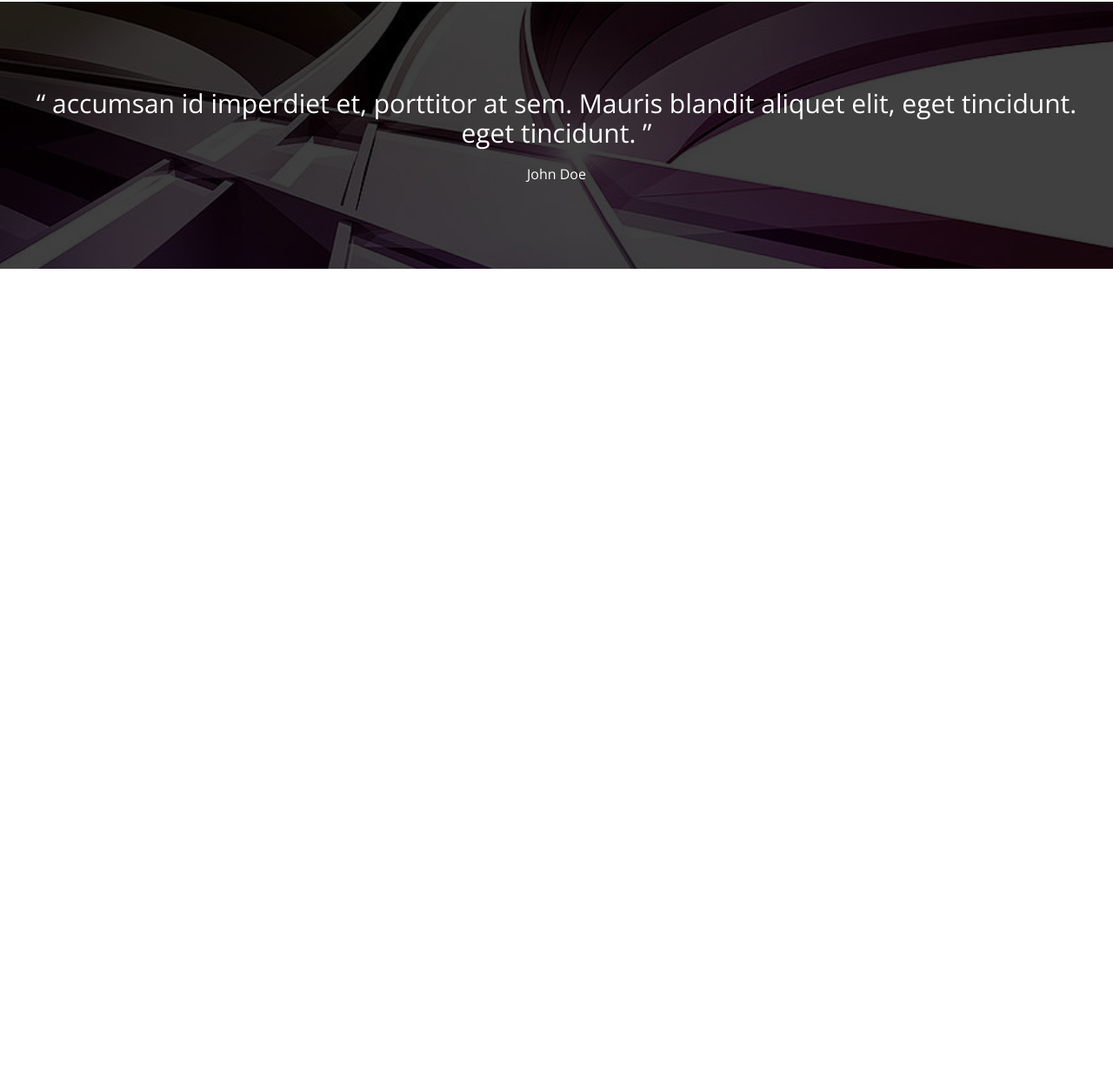
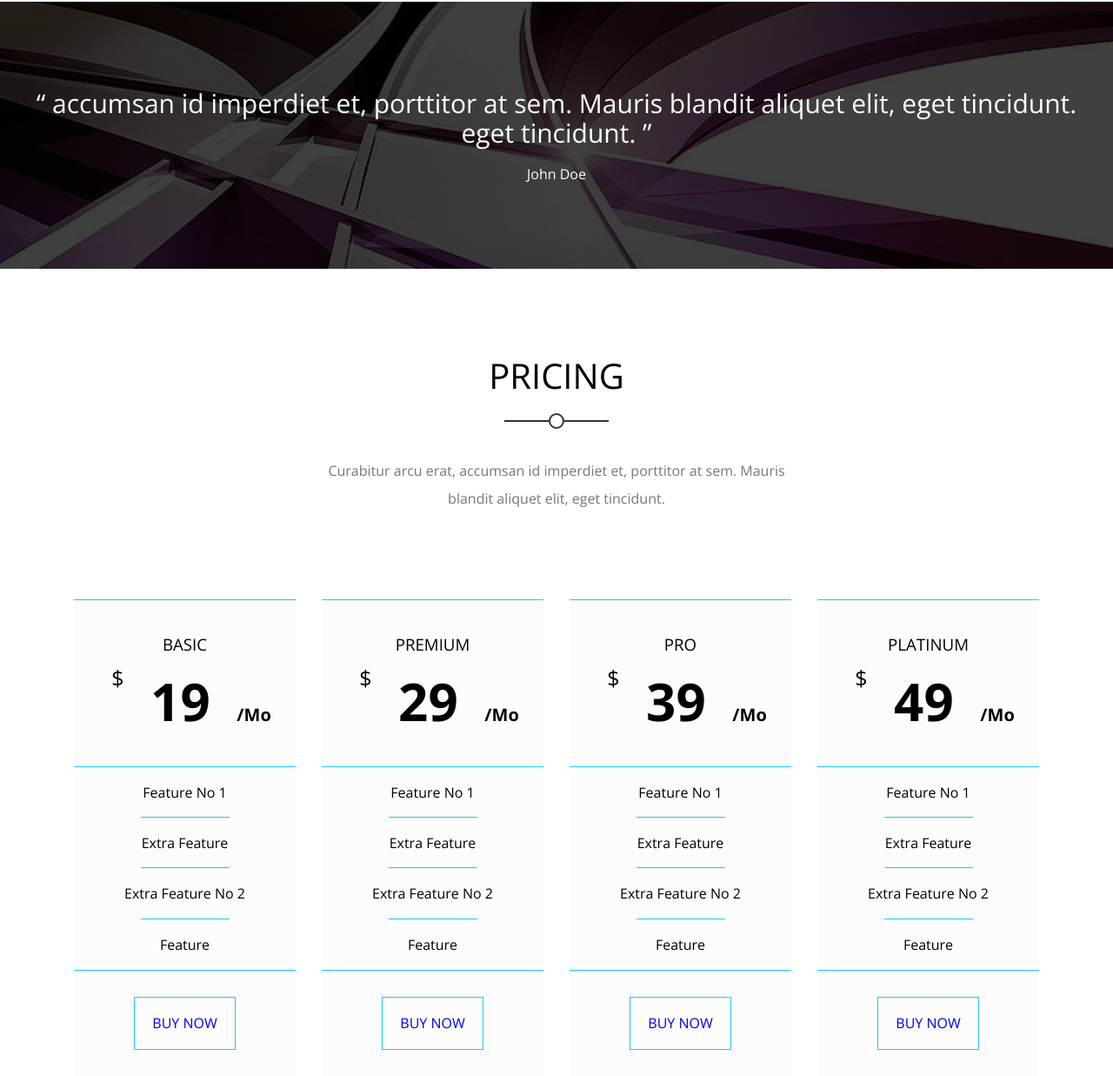
Before and after one commit to my-templatess/template-two, a plain HTML site: page index.html in a window 1280 px wide. Shown: the part 5889-7126 px from the top of the page at 87% size. Before the commit the page ends 6198 px from the top, so only its background shows below. Drawn offline with nearby package versions, Linux system fonts and the light colour scheme.

Commit message:
Ending Pricing Part

```diff
--- a/css/kasper.css
+++ b/css/kasper.css
@@ -305,7 +305,7 @@ header nav .form i {
   -ms-border-radius: 50%;
   -o-border-radius: 50%;
 }
-.main-heading p {
+.services .main-heading p {
   width: 550px;
   margin: 0 auto 100px;
   max-width: 100%;
@@ -866,8 +866,130 @@ q::after {
   margin: auto;
   width: fit-content;
   font-size: 30px;
-  margin-bottom: 20px ;
+  margin-bottom: 20px;
   display: block;
   max-width: 94%;
 }
 /* End Quote */
+/* Start Pricing  */
+.pricing {
+  margin-top: var(--section-padding);
+}
+.pricing .main-heading {
+  text-align: center;
+}
+.pricing .main-heading h2 {
+  font-weight: normal;
+  font-size: 40px;
+  text-transform: uppercase;
+  position: relative;
+  margin-bottom: 70px;
+}
+.pricing .main-heading h2::before {
+  content: "";
+  position: absolute;
+  width: 120px;
+  height: 2px;
+  background-color: #333;
+  bottom: -30px;
+  left: 50%;
+  transform: translateX(-50%);
+  -webkit-transform: translateX(-50%);
+  -moz-transform: translateX(-50%);
+  -ms-transform: translateX(-50%);
+  -o-transform: translateX(-50%);
+}
+.pricing .main-heading h2::after {
+  content: "";
+  position: absolute;
+  width: 14px;
+  height: 14px;
+  border: 2px solid #333;
+  background-color: white;
+  bottom: -38px;
+  left: 50%;
+  transform: translateX(-50%);
+  -webkit-transform: translateX(-50%);
+  -moz-transform: translateX(-50%);
+  -ms-transform: translateX(-50%);
+  -o-transform: translateX(-50%);
+  border-radius: 50%;
+  -webkit-border-radius: 50%;
+  -moz-border-radius: 50%;
+  -ms-border-radius: 50%;
+  -o-border-radius: 50%;
+}
+.pricing .main-heading p {
+  width: 550px;
+  margin: 0 auto 100px;
+  max-width: 100%;
+  line-height: 2;
+  color: #777;
+}
+.pricing .plans {
+  display: grid;
+  grid-template-columns: repeat(auto-fill, minmax(250px, 1fr));
+  gap: 30px;
+}
+.pricing .container .plans .plan {
+  width: 100%;
+  background-color: #fcfcfc;
+  text-align: center;
+}
+.pricing .container .plans .plan .head {
+  padding: 40px 20px;
+  border-top: 1px var(--main-color) solid;
+  border-bottom: 1px var(--main-color) solid;
+}
+.pricing .container .plans .plan .head h3 {
+  font-weight: normal;
+  margin-bottom: 20px ;
+}
+  .pricing .container .plans .plan .head span {
+    font-size: 60px;
+    font-weight: bold;
+  }
+  .pricing .plans .plan .head span::before {
+    content: "$";
+    font-size: 25px;
+    position: relative;
+    top: -40px;
+    margin-right: 15px;
+    font-weight: normal;
+}
+.pricing .plans .plan .head span::after {
+  content: "/Mo";
+  font-size: 20px;
+  position: relative;
+  right: -15px;
+}
+.pricing .container .plans .plan ul {
+  border-bottom: 1px solid var(--main-color);
+}
+.pricing .container .plans .plan ul li {
+  padding: 20px;
+  position: relative;
+}
+.pricing .plans .plan ul li:not(:last-child)::after {
+  content: "";
+  width: 40%;
+  height: 1px;
+  background-color: var(--main-color);
+  position: absolute;
+  left: 50%;
+  transform: translateX(-50%);
+  bottom: 0;
+  -webkit-transform: translateX(-50%);
+  -moz-transform: translateX(-50%);
+  -ms-transform: translateX(-50%);
+  -o-transform: translateX(-50%);
+}
+.pricing .plans .plan .foot a {
+  display: block;
+  padding: 20px 20px;
+  text-decoration: none;
+  border: 1px solid var(--main-color);
+  width: fit-content;
+  margin: 30px auto;
+}
+/* End Pricing  */
--- a/index.html
+++ b/index.html
@@ -20,6 +20,7 @@
       rel="stylesheet"
     />
   </head>
+
   <body>
     <!-- Start Header -->
     <header>
@@ -344,11 +345,86 @@
     <div class="quote">
       <div class="container"></div>
       <q>
-        accumsan id imperdiet et, porttitor at sem. Mauris blandit aliquet elit, eget tincidunt.
-        eget tincidunt.
+        accumsan id imperdiet et, porttitor at sem. Mauris blandit aliquet elit,
+        eget tincidunt. eget tincidunt.
       </q>
       <span>John Doe</span>
     </div>
     <!-- End Quote -->
+    <!-- Start Pricing -->
+    <div class="pricing">
+      <div class="container">
+        <div class="main-heading">
+          <h2>PRICING</h2>
+          <p>
+            Curabitur arcu erat, accumsan id imperdiet et, porttitor at sem.
+            Mauris blandit aliquet elit, eget tincidunt.
+          </p>
+        </div>
+        <div class="plans">
+          <div class="plan">
+            <div class="head">
+              <h3>BASIC</h3>
+              <span>
+                <b>19 </b>
+              </span>
+            </div>
+            <ul>
+              <li>Feature No 1</li>
+              <li>Extra Feature</li>
+              <li>Extra Feature No 2</li>
+              <li>Feature</li>
+            </ul>
+            <div class="foot"><a href="#">BUY NOW</a></div>
+          </div>
+          <div class="plan">
+            <div class="head">
+              <h3>PREMIUM</h3>
+              <span>
+                <b>29 </b>
+              </span>
+            </div>
+            <ul>
+              <li>Feature No 1</li>
+              <li>Extra Feature</li>
+              <li>Extra Feature No 2</li>
+              <li>Feature</li>
+            </ul>
+            <div class="foot"><a href="#">BUY NOW</a></div>
+          </div>
+          <div class="plan">
+            <div class="head">
+              <h3>PRO</h3>
+              <span>
+                <b>39 </b>
+              </span>
+            </div>
+            <ul>
+              <li>Feature No 1</li>
+              <li>Extra Feature</li>
+              <li>Extra Feature No 2</li>
+              <li>Feature</li>
+            </ul>
+            <div class="foot"><a href="#">BUY NOW</a></div>
+          </div>
+          <div class="plan">
+            <div class="head">
+              <h3>PLATINUM</h3>
+              <span>
+                <b>49 </b>
+              </span>
+            </div>
+            <ul>
+              <li>Feature No 1</li>
+              <li>Extra Feature</li>
+              <li>Extra Feature No 2</li>
+              <li>Feature</li>
+            </ul>
+            <div class="foot"><a href="#">BUY NOW</a></div>
+          </div>
+        </div>
+      </div>
+    </div>
+    <!-- End Pricing -->
   </body>
 </html>
```
